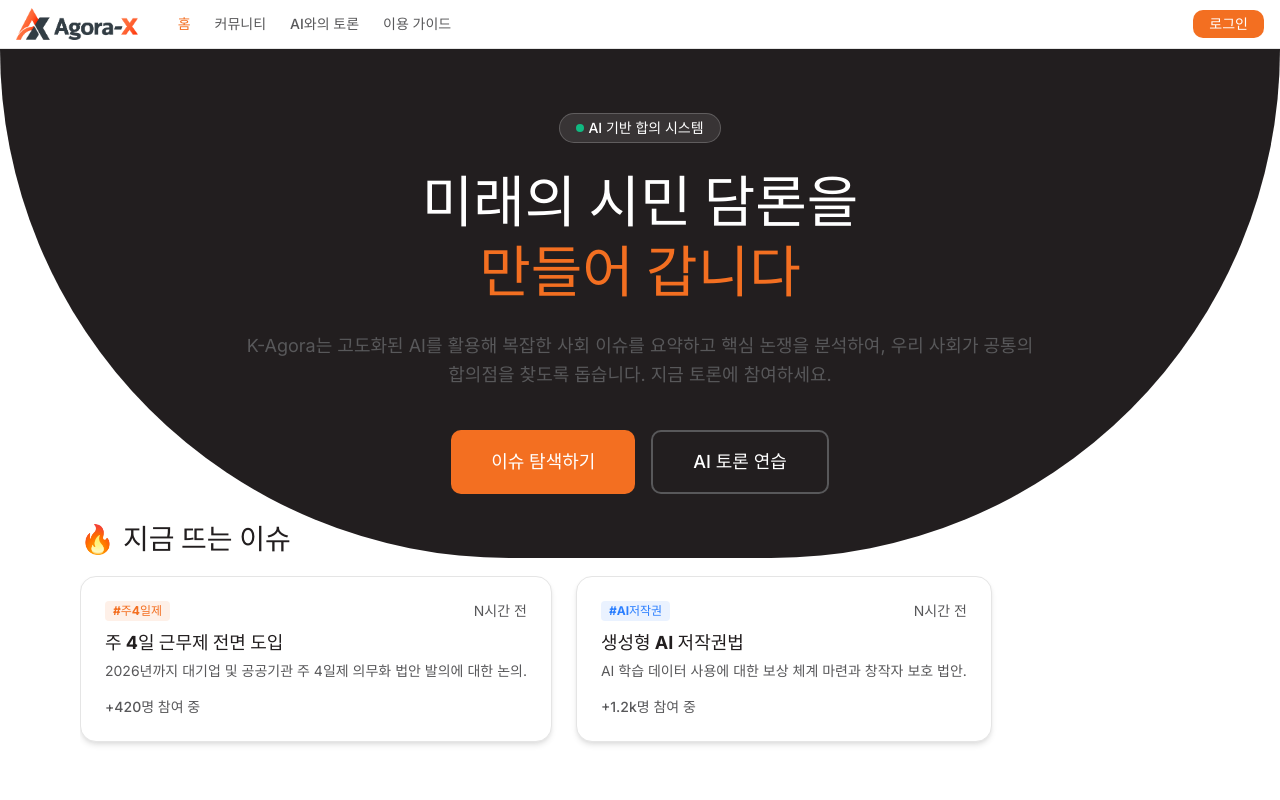
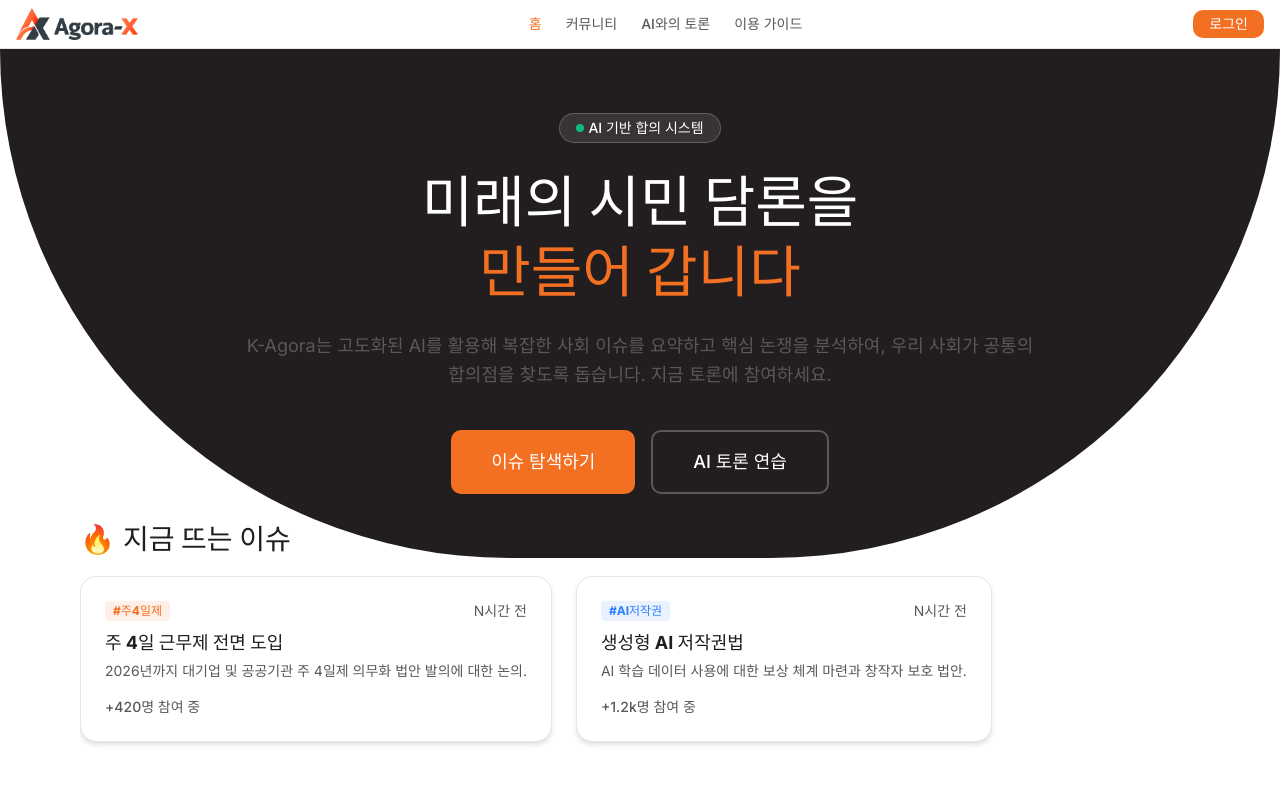
Before and after one commit to HanuKim/agora-x, a React (Vite) app: page / in a window 1280 px wide. Shown: the top 800 px of the page. Built offline with nearby package versions, Linux system fonts and the light colour scheme; no server answers; a web font is replaced by a local one.

Commit message:
[DESIGN] move navs to center in header

```diff
--- a/src/components/layout/Header.tsx
+++ b/src/components/layout/Header.tsx
@@ -7,12 +7,12 @@ export const Header: React.FC = () => {
 
     return (
         <header className="sticky top-0 z-40 flex items-center justify-between px-md py-sm bg-bg border-b border-border">
-            {/* Logo + Nav */}
-            <div className="flex items-center gap-xl">
+            {/* Logo */}
             <NavLink to="/" className="no-underline">
                 <img src="/logo.png" alt="Agora-X Logo" className="h-8" />
             </NavLink>
 
+            {/* Nav */}
             <nav className="flex gap-lg">
                 {[
                     { to: '/', label: '홈' },
@@ -34,7 +34,6 @@ export const Header: React.FC = () => {
                     </NavLink>
                 ))}
             </nav>
-            </div>
 
             {/* Auth */}
             <div className="flex items-center">
--- a/src/docs/DEVELOPMENT_GUIDE.md
+++ b/src/docs/DEVELOPMENT_GUIDE.md
@@ -262,7 +262,7 @@ agora-x/
 |     |
 │     ├── components/
 │     │     ├── layout/
-│     │     │     ├── BottomNavigation.tsx
+│     │     │     ├── Footer.tsx
 │     │     │     ├── Header.tsx
 │     │     │     └── MainLayout.tsx
 │     │     │
```
Lines whose indentation alone changed are shown as unchanged.
